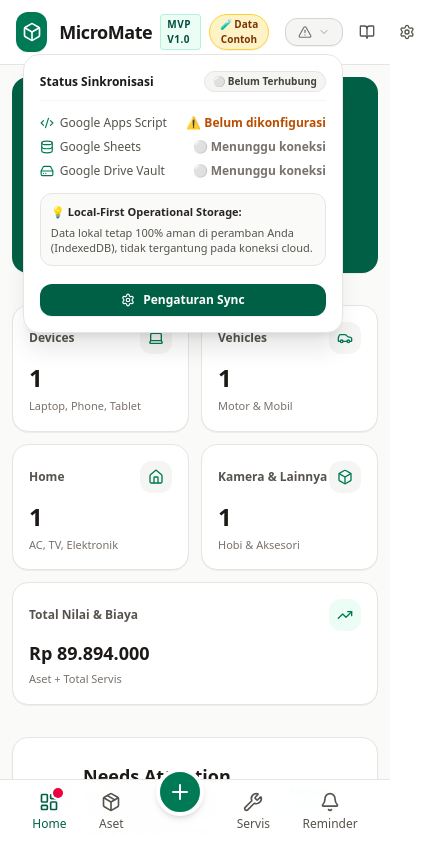
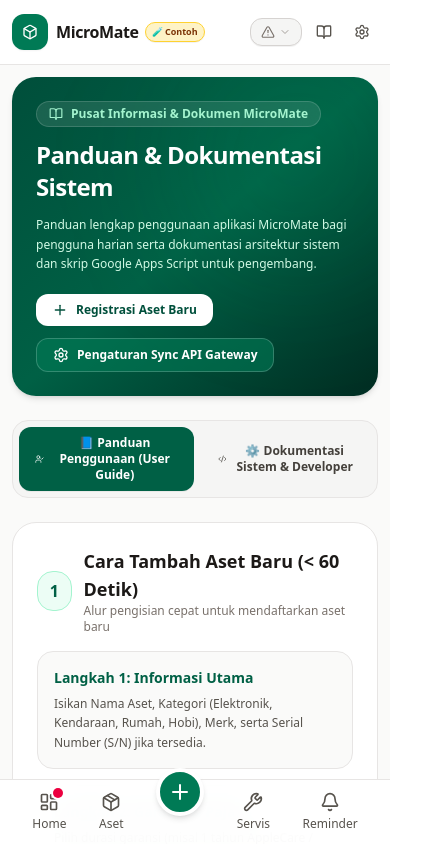
Before and after one commit to aindranto/micromate, a React (Vite) app: page / in a window 390 px wide. Both pictures are taken after a click on the button 318 px from the left and 32 px from the top of the page. Shown: the top 844 px of the page, 423 px wide, since content can reach past the window. Built offline with nearby package versions, Linux system fonts and the light colour scheme.

Commit message:
Update Navbar.tsx

```diff
--- a/src/components/Navbar.tsx
+++ b/src/components/Navbar.tsx
@@ -112,19 +112,19 @@
 
   return (
     <header className="sticky top-0 z-30 bg-white/95 backdrop-blur-md border-b border-stone-200 transition-colors">
-      <div className="max-w-7xl mx-auto px-4 sm:px-6 lg:px-8 h-16 flex items-center justify-between gap-4">
+      <div className="max-w-7xl mx-auto px-3 sm:px-6 lg:px-8 h-16 flex items-center justify-between gap-2 sm:gap-4">
 
         {/* Brand Logo & Name */}
-        <div className="flex items-center gap-3">
-          <div className="w-10 h-10 rounded-xl bg-emerald-700 text-white flex items-center justify-center shadow-xs font-bold text-lg">
-            <Box className="w-5 h-5 text-white" />
+        <div className="flex items-center gap-2 sm:gap-3 min-w-0">
+          <div className="w-9 h-9 sm:w-10 sm:h-10 rounded-xl bg-emerald-700 text-white flex items-center justify-center shadow-xs font-bold text-lg shrink-0">
+            <Box className="w-4 h-4 sm:w-5 sm:h-5 text-white" />
           </div>
-          <div>
-            <div className="flex items-center gap-2">
-              <h1 className="font-extrabold text-stone-900 text-lg tracking-tight leading-none">
+          <div className="min-w-0">
+            <div className="flex items-center gap-1.5 flex-wrap">
+              <h1 className="font-extrabold text-stone-900 text-base sm:text-lg tracking-tight leading-none truncate">
                 MicroMate
               </h1>
-              <span className="text-[10px] font-extrabold uppercase tracking-wider bg-emerald-50 text-emerald-900 px-1.5 py-0.5 rounded border border-emerald-200/80">
+              <span className="hidden xs:inline-block text-[9px] sm:text-[10px] font-extrabold uppercase tracking-wider bg-emerald-50 text-emerald-900 px-1.5 py-0.5 rounded border border-emerald-200/80">
                 MVP v1.0
               </span>
               {hasDemoData && (
@@ -132,13 +132,13 @@
                   type="button"
                   onClick={onOpenDemoOnboarding}
                   title="Klik untuk memilih opsi data contoh atau hapus data contoh"
-                  className="text-[10px] font-extrabold bg-amber-100 hover:bg-amber-200 text-amber-900 px-2 py-0.5 rounded-full border border-amber-300 flex items-center gap-1 shadow-2xs transition-all cursor-pointer hover:scale-105 active:scale-95"
+                  className="text-[9px] sm:text-[10px] font-extrabold bg-amber-100 hover:bg-amber-200 text-amber-900 px-1.5 sm:px-2 py-0.5 rounded-full border border-amber-300 flex items-center gap-1 shadow-2xs transition-all cursor-pointer hover:scale-105 active:scale-95 shrink-0"
                 >
-                  <span>🧪 Data Contoh</span>
+                  <span>🧪 Contoh</span>
                 </button>
               )}
             </div>
-            <p className="text-xs text-stone-500 hidden sm:block font-medium">
+            <p className="text-xs text-stone-500 hidden sm:block font-medium truncate">
               Personal Asset & Maintenance Manager
             </p>
           </div>
@@ -159,14 +159,14 @@
         </div>
 
         {/* Action Controls & Sync Status Badge */}
-        <div className="flex items-center gap-2 sm:gap-3 relative">
+        <div className="flex items-center gap-1.5 sm:gap-3 relative shrink-0">
 
           {/* Sync Status Badge with Popover */}
           <div className="relative">
             <button
               type="button"
               onClick={() => setShowSyncPopover(!showSyncPopover)}
-              className={`flex items-center gap-1.5 px-3 py-1.5 text-xs font-extrabold rounded-xl border transition-all cursor-pointer shadow-2xs ${badgeConfig.classes}`}
+              className={`flex items-center gap-1 sm:gap-1.5 px-2.5 sm:px-3 py-1.5 text-xs font-extrabold rounded-xl border transition-all cursor-pointer shadow-2xs ${badgeConfig.classes}`}
               title="Status Koneksi & Sinkronisasi Cloud"
             >
               {badgeConfig.icon}
@@ -177,7 +177,7 @@
             {/* Sync Detail Popover Card */}
             {showSyncPopover && (
               <div
-                className="absolute right-0 mt-2 w-80 bg-white rounded-2xl border border-stone-200 shadow-xl p-4 z-50 space-y-3.5"
+                className="absolute right-0 mt-2 w-72 sm:w-80 max-w-[calc(100vw-2rem)] bg-white rounded-2xl border border-stone-200 shadow-xl p-4 z-50 space-y-3.5"
                 onMouseLeave={() => setShowSyncPopover(false)}
               >
                 <div className="flex items-center justify-between border-b border-stone-100 pb-2">
```
